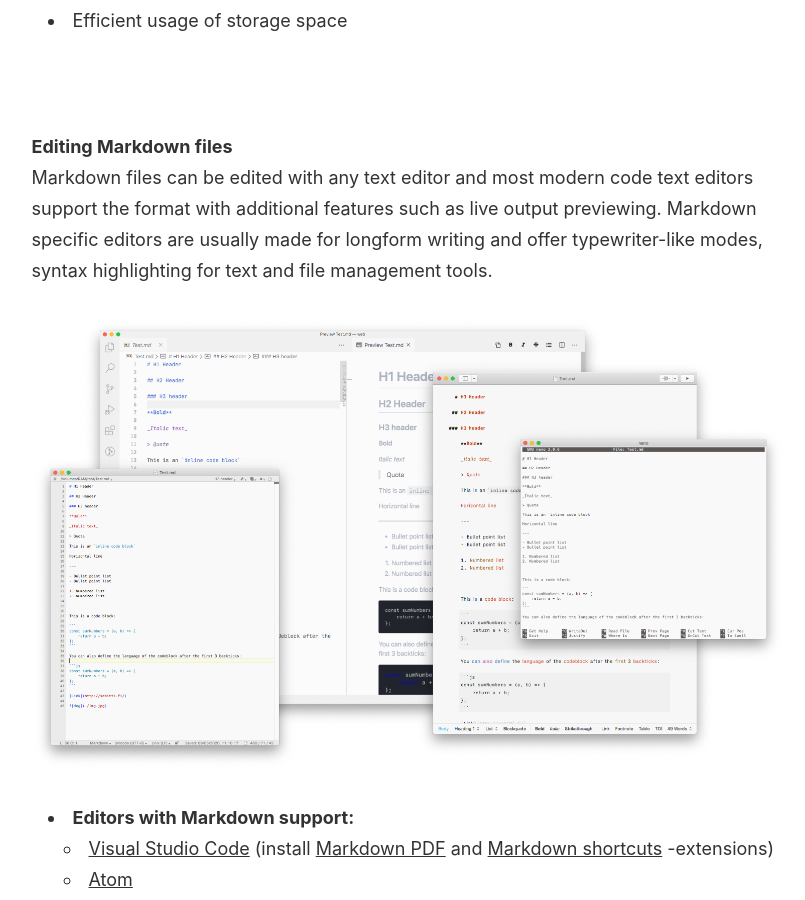
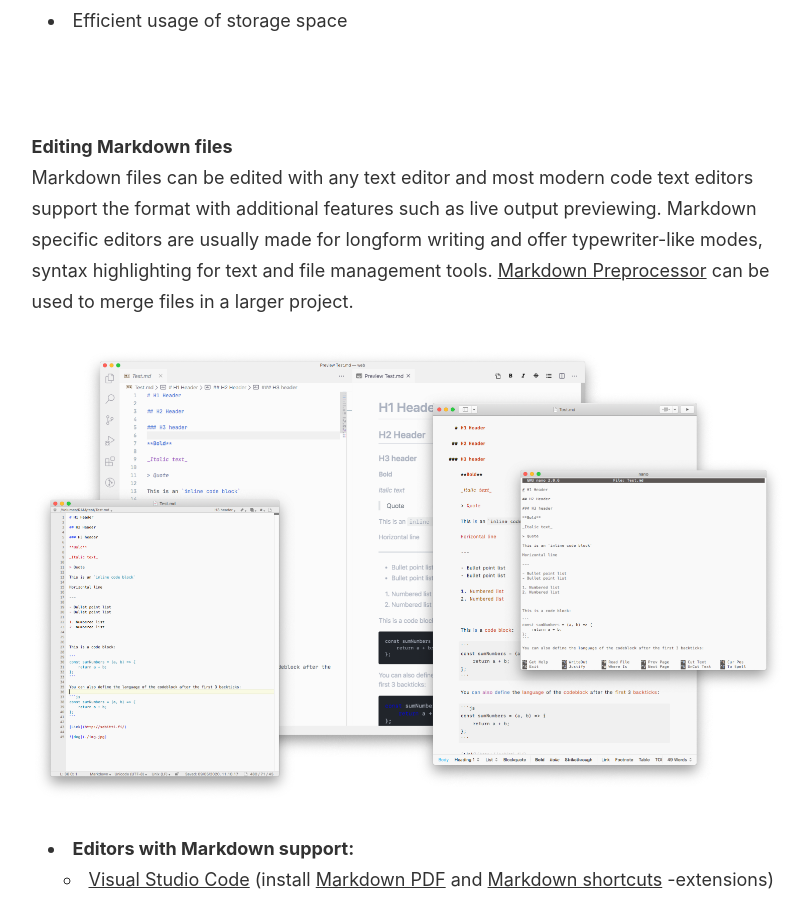
Before and after one commit to joonakeskitalo/joonakeskitalo.github.io, a Jekyll site: the page built from _posts/2020-05-09-markdown-writing.md, in a window 1280 px wide and 900 px high, scrolled down 927 px. Shown: the whole window, without its empty margins (232-1037 px from the left). Built offline with Jekyll 4.4.1, drawn with Linux system fonts in a browser that asks for light colours.

Commit message:
Update post

```diff
--- a/_posts/2020-05-09-markdown-writing.md
+++ b/_posts/2020-05-09-markdown-writing.md
@@ -32,7 +32,7 @@
 <br/>
 
 **Editing Markdown files** <br/>
-Markdown files can be edited with any text editor and most modern code text editors support the format with additional features such as live output previewing. Markdown specific editors are usually made for longform writing and offer typewriter-like modes, syntax highlighting for text and file management tools.
+Markdown files can be edited with any text editor and most modern code text editors support the format with additional features such as live output previewing. Markdown specific editors are usually made for longform writing and offer typewriter-like modes, syntax highlighting for text and file management tools. [Markdown Preprocessor](https://github.com/jreese/markdown-pp) can be used to merge files in a larger project.
 
 ![Screenshot of different editors]({{site.baseurl}}/images/posts/2020-05-09_scr.png)
 
```
